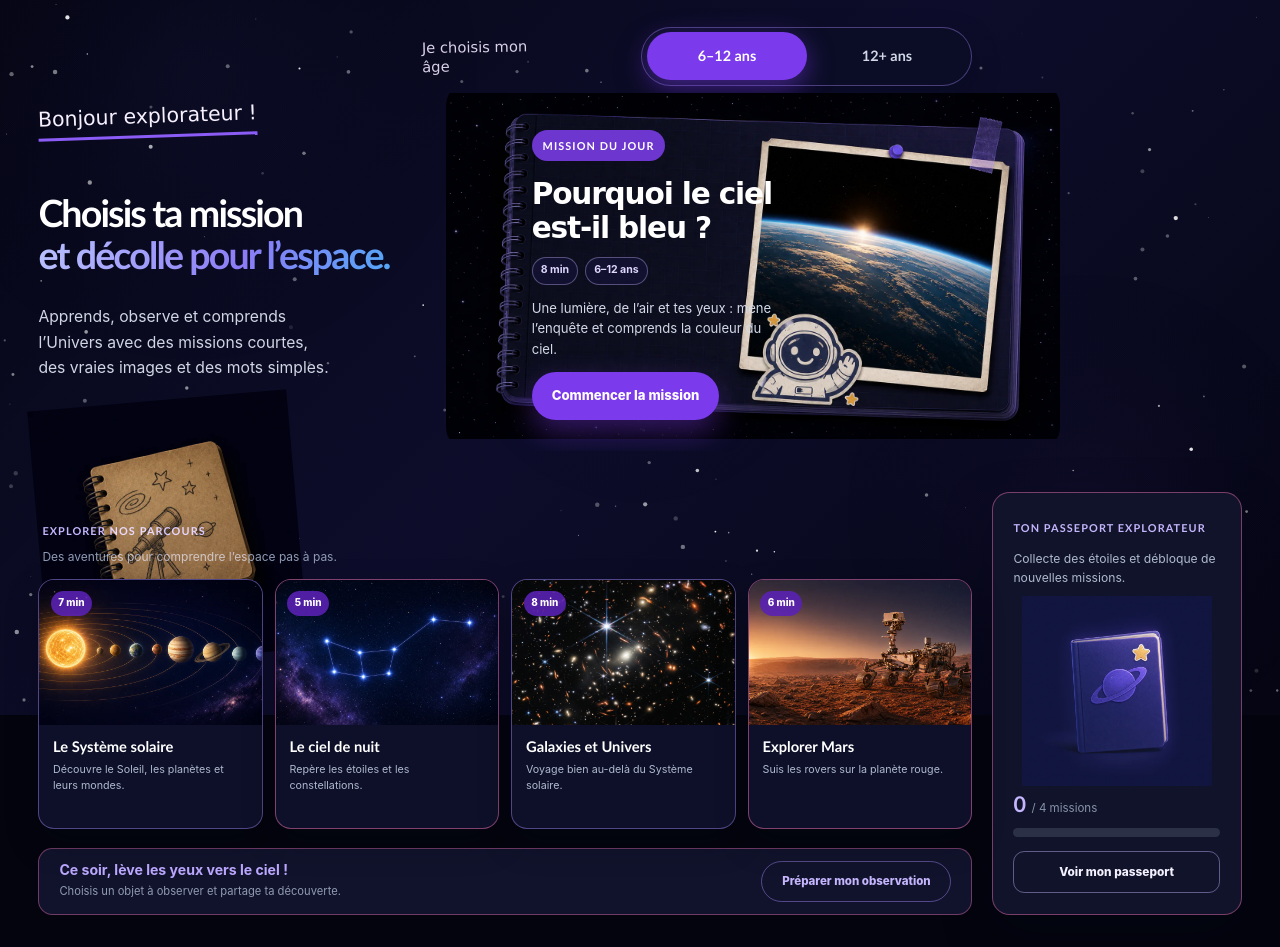
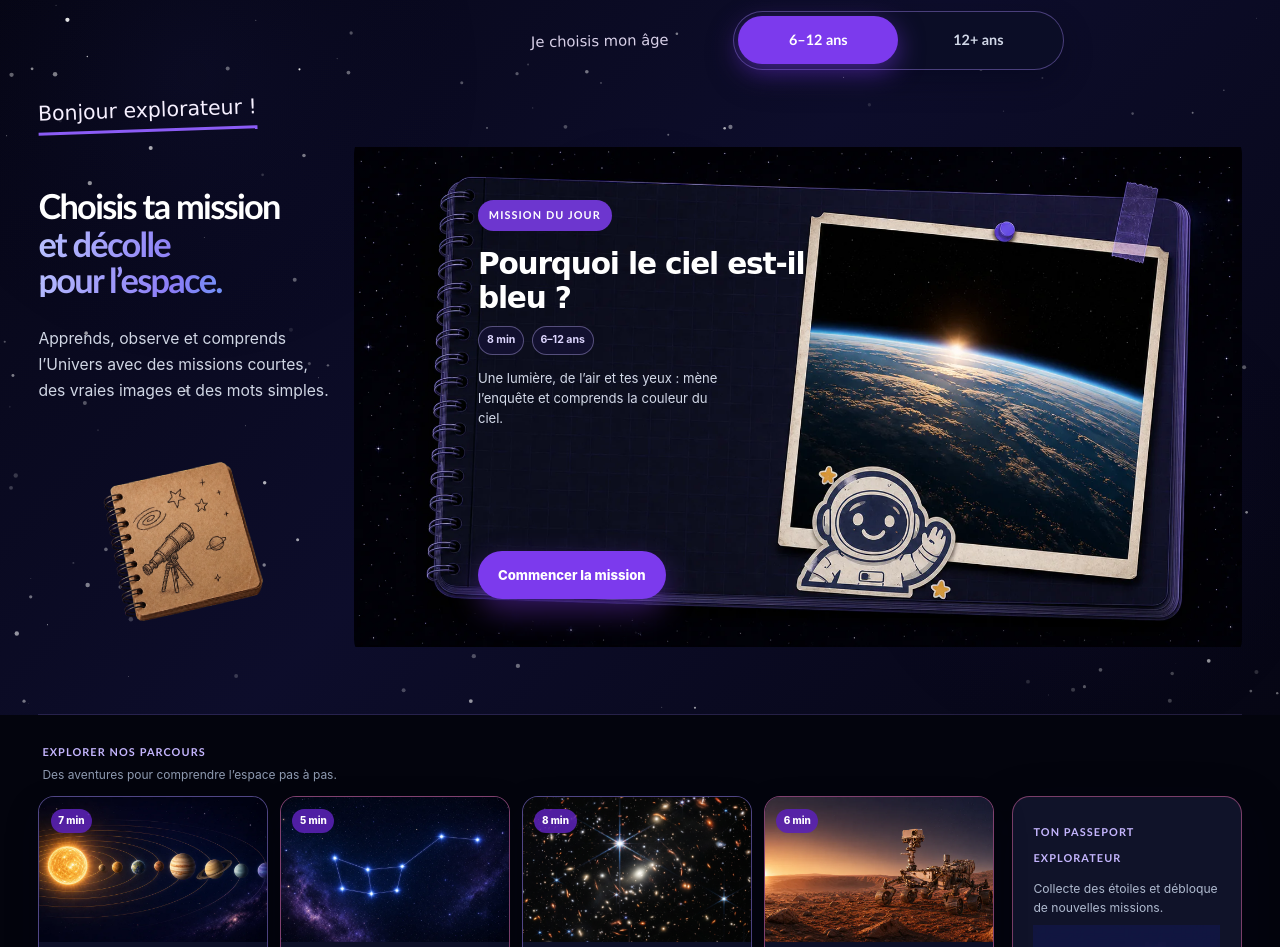
Before and after one commit to AtomCrtr/SolarScope, a Next.js app: page / in a window 1280 px wide. Shown: the part 85-1032 px from the top of the page. Built offline with nearby package versions, Linux system fonts and the light colour scheme; no server answers.

Commit message:
fix: separate homepage mission sections

```diff
--- a/src/app/globals.css
+++ b/src/app/globals.css
@@ -963,10 +963,11 @@ video {
 /* Home storyboard: faithful to the selected space-notebook visual direction. */
 .home-storyboard.container {
   display: grid;
-  grid-template-columns: minmax(300px, 1.2fr) repeat(3, minmax(0, 0.82fr)) minmax(250px, 0.95fr);
-  grid-template-rows: auto auto auto auto;
+  grid-template-columns: minmax(280px, 0.9fr) minmax(0, 2.7fr);
+  grid-template-rows: auto auto auto;
+  align-items: start;
   column-gap: clamp(0.85rem, 1.5vw, 1.5rem);
-  row-gap: 1rem;
+  row-gap: clamp(1rem, 1.8vw, 1.65rem);
   width: 100%;
   max-width: 1500px;
   min-height: calc(100svh - var(--navbar-h));
@@ -980,8 +981,9 @@ video {
   grid-row: 1 / 3;
   align-self: start;
   min-width: 0;
-  padding-top: 3rem;
-  top: 3rem;
+  min-height: 100%;
+  padding-top: clamp(5rem, 7vw, 7rem);
+  padding-bottom: clamp(15rem, 18vw, 18rem);
 }
 
 .home-story-note,
@@ -1002,12 +1004,12 @@ video {
 }
 
 .home-story-intro .home-title {
-  width: 440px;
-  max-width: 430px;
+  width: auto;
+  max-width: 100%;
   margin-bottom: 1.5rem;
   color: #fff;
   font-family: "Arial Rounded MT Bold", "Trebuchet MS", sans-serif;
-  font-size: clamp(2.35rem, 2.65vw, 2.55rem);
+  font-size: clamp(2.15rem, 2.35vw, 2.45rem);
   font-weight: 900;
   line-height: 1.03;
   letter-spacing: -0.05em;
@@ -1018,20 +1020,28 @@ video {
 .home-story-intro .home-title span:last-child { margin-top: 0.2rem; color: #a78bfa; }
 .home-story-intro .home-intro { max-width: 360px; color: #d0d6e4; font-size: 0.98rem; line-height: 1.65; }
 .home-story-intro .source-health { display: none; }
-.home-discovery-notebook { position: absolute; top: 345px; left: 0; display: block; width: min(100%, 260px); height: auto; object-fit: contain; mix-blend-mode: screen; transform: rotate(-5deg); }
+.home-discovery-notebook {
+  position: absolute;
+  bottom: 0.75rem;
+  left: clamp(0.5rem, 2vw, 1.5rem);
+  display: block;
+  width: min(82%, 240px);
+  height: auto;
+  object-fit: contain;
+  transform: rotate(-5deg);
+}
 
 .home-mission-board { display: contents; }
 
 .home-audience-area {
-  grid-column: 2 / 5;
+  grid-column: 2;
   grid-row: 1;
   display: flex;
   align-items: center;
-  justify-content: flex-start;
-  gap: 5.25rem;
+  justify-content: center;
+  gap: clamp(2rem, 5vw, 5.25rem);
   min-width: 0;
-  padding-left: 4rem;
-  transform: translateY(1.25rem);
+  padding: 0.25rem 0 0;
 }
 
 .home-hand-note { color: #d9d1e9; font-size: 0.92rem; transform: rotate(-1deg); }
@@ -1067,7 +1077,7 @@ video {
 
 .home-featured-notebook {
   position: relative;
-  grid-column: 2 / 5;
+  grid-column: 2;
   grid-row: 2;
   align-self: center;
   width: 100%;
@@ -1076,7 +1086,6 @@ video {
   margin: 0 auto;
   overflow: hidden;
   border-radius: 1.5rem;
-  transform: translateX(88px);
 }
 
 .home-featured-notebook-image { object-fit: contain; object-position: center; }
@@ -1129,15 +1138,24 @@ video {
 .home-featured-action { display: inline-flex; align-items: center; justify-content: center; min-height: 48px; margin-top: auto; padding: 0.75rem 1.25rem; border-radius: 999px; color: #fff; background: #7c3aed; box-shadow: 0 12px 30px rgba(124, 58, 237, 0.42); font-size: 0.82rem; font-weight: 850; text-decoration: none; }
 .home-featured-action:hover { background: #8b5cf6; transform: translateY(-2px); }
 
-.home-board-bottom {
-  grid-column: 1 / 5;
+.home-routes-section {
+  grid-column: 1 / -1;
   grid-row: 3;
   min-width: 0;
-  padding-top: 3.15rem;
+  margin-top: clamp(0.25rem, 1.2vw, 1rem);
+  padding-top: clamp(1.35rem, 2.2vw, 2rem);
+  border-top: 1px solid rgba(167, 139, 250, 0.18);
 }
 
 .home-route-heading { margin: 0 0 0.8rem 0.25rem; }
+.home-route-heading h2 { margin: 0; }
 .home-route-heading p { margin-top: 0.35rem; color: #8e9ab0; font-size: 0.75rem; line-height: 1.45; }
+.home-routes-layout {
+  display: grid;
+  grid-template-columns: minmax(0, 4fr) minmax(230px, 0.92fr);
+  gap: 0.75rem clamp(0.9rem, 1.4vw, 1.35rem);
+  align-items: start;
+}
 .home-path-grid { display: grid; grid-template-columns: repeat(4, minmax(0, 1fr)); gap: 0.75rem; }
 
 .home-path-card {
@@ -1164,11 +1182,11 @@ video {
 .home-path-card:nth-child(even) { border-color: rgba(244, 114, 182, 0.5); }
 
 .home-passport-callout {
-  grid-column: 5;
-  grid-row: 3 / 5;
+  grid-column: 2;
+  grid-row: 1 / 3;
   align-self: stretch;
   min-width: 0;
-  margin-top: 1.6rem;
+  margin: 0;
   padding: 1.3rem;
   border: 1px solid rgba(244, 114, 182, 0.46);
   border-radius: 1.1rem;
@@ -1186,8 +1204,8 @@ video {
 .home-passport-callout > a { display: flex; min-height: 42px; align-items: center; justify-content: center; border: 1px solid rgba(196, 181, 253, 0.45); border-radius: 0.7rem; color: #f3f0ff; font-size: 0.74rem; font-weight: 850; text-decoration: none; }
 
 .home-discovery-banner {
-  grid-column: 1 / 5;
-  grid-row: 4;
+  grid-column: 1;
+  grid-row: 2;
   display: flex;
   min-width: 0;
   min-height: 64px;
@@ -1211,7 +1229,7 @@ body:has(.home-storyboard) { background: #03040d; }
 
 @media (max-width: 1100px) {
   .home-storyboard.container { grid-template-columns: 1fr; grid-template-rows: auto; max-width: 980px; margin-top: 0; }
-  .home-story-intro { top: auto; grid-column: 1; grid-row: 1; max-width: 720px; margin: 0 auto; padding-top: 2rem; text-align: center; transform: none; }
+  .home-story-intro { grid-column: 1; grid-row: 1; max-width: 720px; min-height: 0; margin: 0 auto; padding: 2rem 0 0; text-align: center; transform: none; }
   .home-story-intro .home-title { width: auto; }
   .home-story-note { margin-right: auto; margin-left: auto; }
   .home-story-intro .home-title, .home-story-intro .home-intro { margin-right: auto; margin-left: auto; }
@@ -1219,11 +1237,12 @@ body:has(.home-storyboard) { background: #03040d; }
   .home-discovery-notebook { display: none; }
   .home-audience-area { grid-column: 1; grid-row: 2; justify-content: center; gap: 1rem; margin-top: 1rem; padding-left: 0; transform: none; }
   .home-featured-notebook { grid-column: 1; grid-row: 3; transform: none; }
-  .home-board-bottom { grid-column: 1; grid-row: 4; padding-top: 1rem; }
-  .home-passport-callout { display: grid; grid-column: 1; grid-row: 5; grid-template-columns: minmax(0, 1fr) 180px; align-items: center; margin-top: 0; }
+  .home-routes-section { grid-column: 1; grid-row: 4; margin-top: 0; padding-top: 1.5rem; }
+  .home-routes-layout { grid-template-columns: 1fr; }
+  .home-passport-callout { display: grid; grid-column: 1; grid-row: 2; grid-template-columns: minmax(0, 1fr) 180px; align-items: center; margin-top: 0; }
   .home-passport-callout > :not(.home-passport-image) { grid-column: 1; }
   .home-passport-image { grid-column: 2; grid-row: 1 / 7; }
-  .home-discovery-banner { grid-column: 1; grid-row: 6; }
+  .home-discovery-banner { grid-column: 1; grid-row: 3; }
   .home-path-grid { grid-template-columns: repeat(2, minmax(0, 1fr)); }
   .home-hero { grid-template-columns: 1fr; min-height: auto; text-align: center; }
   .home-hero-copy { display: flex; flex-direction: column; align-items: center; }
@@ -1254,7 +1273,7 @@ body:has(.home-storyboard) { background: #03040d; }
   .home-featured-copy h2 { font-size: clamp(1.85rem, 9vw, 2.45rem); }
   .home-featured-copy p { font-size: 0.82rem; }
   .home-featured-action { margin-top: auto; }
-  .home-board-bottom { padding-top: 0.25rem; }
+  .home-routes-section { padding-top: 1.25rem; }
   .home-path-grid { grid-template-columns: 1fr; }
   .home-path-card { display: grid; min-height: 150px; grid-template-columns: 42% minmax(0, 1fr); }
   .home-path-card > img { width: 100%; height: 100%; min-height: 150px; }
--- a/src/app/page.tsx
+++ b/src/app/page.tsx
@@ -173,7 +173,7 @@ export default function HomePage() {
             <span>NASA · IPAC · People in Space · The Space Devs</span>
           </div>
           <Image
-            src="/home/discovery-notebook.webp"
+            src="/home/discovery-notebook-cutout.png"
             alt=""
             width={480}
             height={480}
--- a/src/components/learning/HomeMissionBoard.tsx
+++ b/src/components/learning/HomeMissionBoard.tsx
@@ -243,11 +243,12 @@ export default function HomeMissionBoard({ locale }: HomeMissionBoardProps) {
         </div>
       </div>
 
-      <div className="home-board-bottom">
+      <section className="home-routes-section" aria-labelledby="home-routes-title">
         <div className="home-route-heading">
-          <span className="home-board-kicker">{copy.routeTitle}</span>
+          <h2 id="home-routes-title" className="home-board-kicker">{copy.routeTitle}</h2>
           <p>{copy.routeText}</p>
         </div>
+        <div className="home-routes-layout">
           <div className="home-path-grid">
             {copy.paths.map(path => (
               <Link key={path.href} href={path.href} className="home-path-card" onClick={() => markVisited(path.missionId)}>
@@ -259,7 +260,6 @@ export default function HomeMissionBoard({ locale }: HomeMissionBoardProps) {
                 </div>
               </Link>
             ))}
-        </div>
           </div>
 
           <aside className="home-passport-callout" aria-label={copy.progress}>
@@ -278,6 +278,8 @@ export default function HomeMissionBoard({ locale }: HomeMissionBoardProps) {
             </div>
             <Link href={audience === 'kids' ? '/ciel' : '/exoplanetes'}>{copy.bannerAction}</Link>
           </div>
+        </div>
+      </section>
     </section>
   )
 }
```
Also changed, not shown: public/home/discovery-notebook-cutout.png (added). Lines whose indentation alone changed are shown as unchanged.
